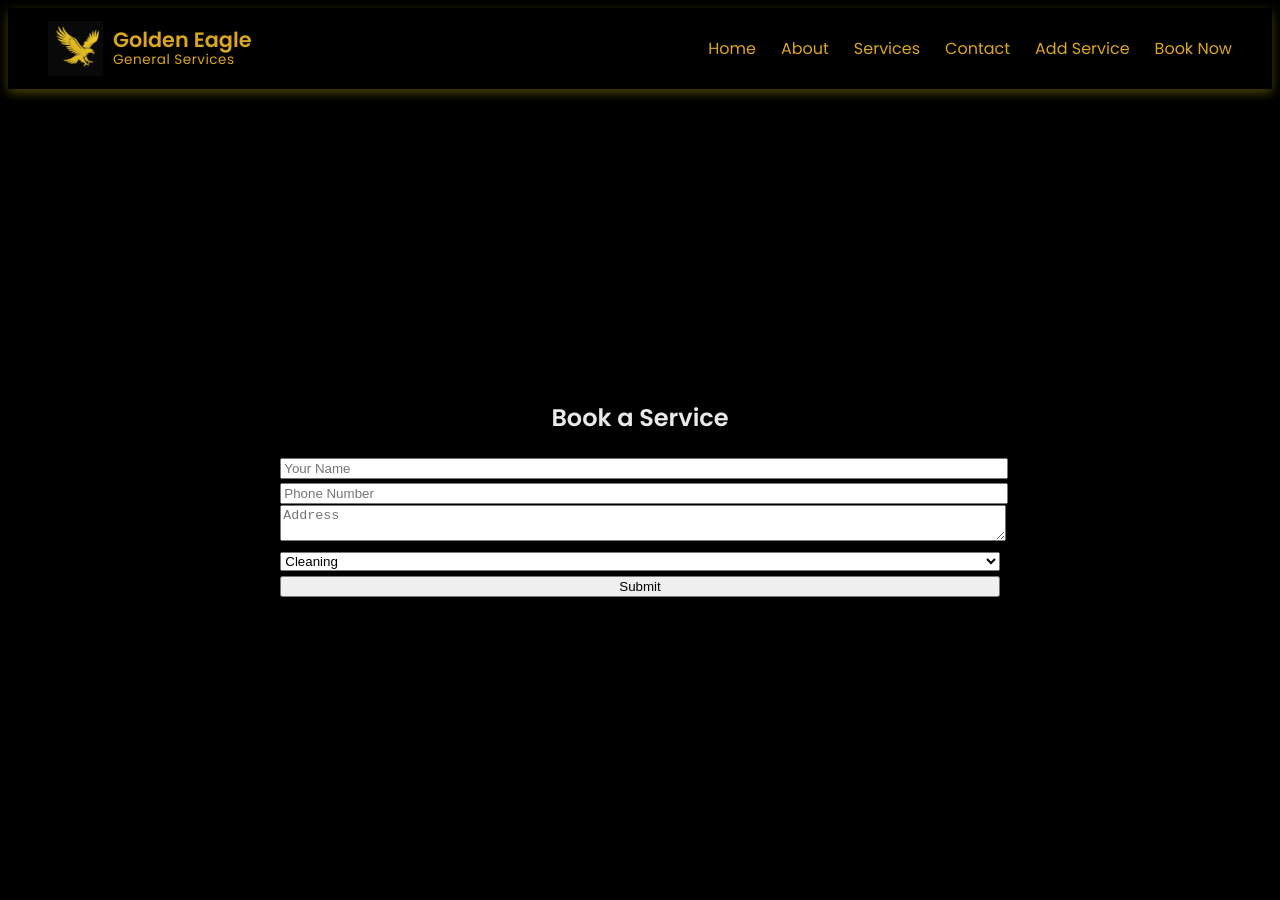
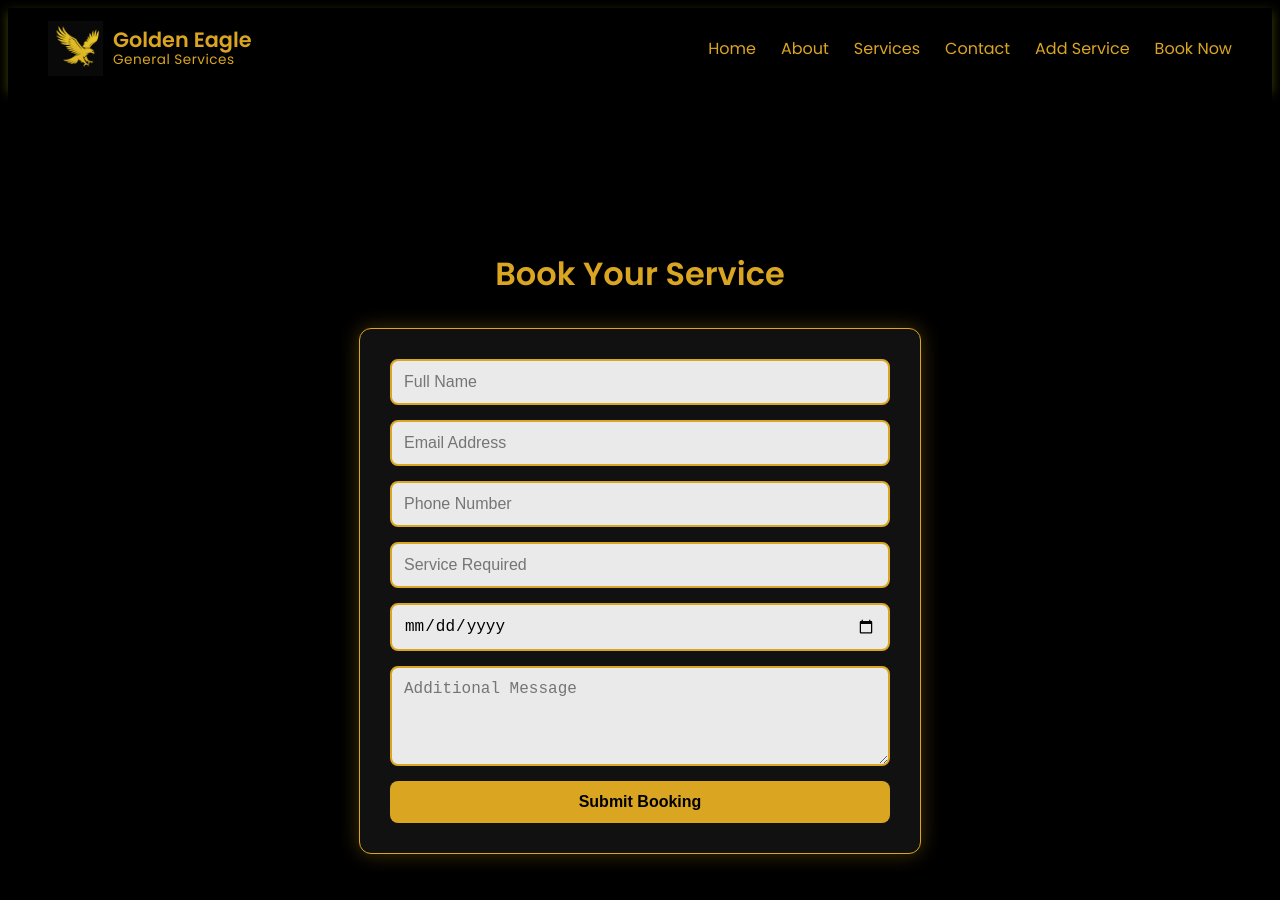
Before and after one commit to Ksharini780/Golden-Eagle, a React (Vite) app in the folder frontend/: page /book in a window 1280 px wide. Shown: the top 900 px of the page. Built offline with nearby package versions, Linux system fonts and the light colour scheme.

Commit message:
booknow added

```diff
--- /dev/null
+++ b/frontend/src/pages/BookNow.css
@@ -0,0 +1,66 @@
+.book-container {
+  min-height: 100vh;
+  background-color: #000; /* Black background */
+  display: flex;
+  flex-direction: column;
+  align-items: center;
+  justify-content: center;
+  color: #eaeaea;
+  padding: 50px 20px;
+}
+
+.book-title {
+  color: goldenrod;
+  font-size: 2rem;
+  margin-bottom: 30px;
+  font-weight: bold;
+  text-align: center;
+}
+
+.book-form {
+  background-color: #111;
+  border: 1px solid goldenrod;
+  border-radius: 12px;
+  padding: 30px;
+  width: 100%;
+  max-width: 500px;
+  display: flex;
+  flex-direction: column;
+  gap: 15px;
+  box-shadow: 0 0 20px rgba(218, 165, 32, 0.3);
+}
+
+.book-form input,
+.book-form textarea {
+  border: 2px solid goldenrod;
+  border-radius: 8px;
+  padding: 12px;
+  font-size: 1rem;
+  background-color: #eaeaea;
+  color: #000;
+  outline: none;
+  transition: all 0.3s ease;
+}
+
+.book-form input:focus,
+.book-form textarea:focus {
+  box-shadow: 0 0 10px goldenrod;
+  background-color: #fff9e6;
+}
+
+.book-form button {
+  background-color: goldenrod;
+  color: #000;
+  border: none;
+  border-radius: 8px;
+  padding: 12px;
+  font-weight: 600;
+  font-size: 1rem;
+  cursor: pointer;
+  transition: all 0.3s ease;
+}
+
+.book-form button:hover {
+  background-color: #e0b84c;
+  transform: translateY(-2px);
+}
--- a/frontend/src/pages/BookNow.jsx
+++ b/frontend/src/pages/BookNow.jsx
@@ -1,35 +1,42 @@
-import { useState } from "react";
+import React, { useState } from "react";
+import "./BookNow.css";
 
 function BookNow() {
   const [formData, setFormData] = useState({
     name: "",
+    email: "",
     phone: "",
-    address: "",
-    service: "Cleaning",
+    service: "",
+    date: "",
+    message: "",
   });
 
   const handleChange = (e) => {
     setFormData({ ...formData, [e.target.name]: e.target.value });
   };
 
-  const handleSubmit = async (e) => {
+  const handleSubmit = (e) => {
     e.preventDefault();
-    alert("Your booking request has been sent to the owner!");
-    // Later you’ll integrate backend + email sending
+    alert("Booking request submitted successfully!");
   };
 
   return (
-    <div className="flex flex-col items-center justify-center min-h-screen bg-black text-white">
-      <h2 className="text-3xl font-bold mb-6">Book a Service</h2>
-      <form
-        onSubmit={handleSubmit}
-        className="bg-gray-900 p-6 rounded-lg shadow-lg w-96 space-y-4"
-      >
+    <div className="book-container">
+      <h2 className="book-title">Book Your Service</h2>
+      <form className="book-form" onSubmit={handleSubmit}>
         <input
           type="text"
           name="name"
-          placeholder="Your Name"
-          className="w-full p-2 rounded bg-gray-800 text-white"
+          placeholder="Full Name"
+          value={formData.name}
+          onChange={handleChange}
+          required
+        />
+        <input
+          type="email"
+          name="email"
+          placeholder="Email Address"
+          value={formData.email}
           onChange={handleChange}
           required
         />
@@ -37,33 +44,34 @@ function BookNow() {
           type="tel"
           name="phone"
           placeholder="Phone Number"
-          className="w-full p-2 rounded bg-gray-800 text-white"
+          value={formData.phone}
+          onChange={handleChange}
+          required
+        />
+        <input
+          type="text"
+          name="service"
+          placeholder="Service Required"
+          value={formData.service}
+          onChange={handleChange}
+          required
+        />
+        <input
+          type="date"
+          name="date"
+          value={formData.date}
           onChange={handleChange}
           required
         />
         <textarea
-          name="address"
-          placeholder="Address"
-          className="w-full p-2 rounded bg-gray-800 text-white"
+          name="message"
+          placeholder="Additional Message"
+          value={formData.message}
           onChange={handleChange}
-          required
+          rows="4"
         ></textarea>
-        <select
-          name="service"
-          className="w-full p-2 rounded bg-gray-800 text-white"
-          onChange={handleChange}
-        >
-          <option>Cleaning</option>
-          <option>Maintenance</option>
-          <option>Pest Control</option>
-          <option>Electrical Work</option>
-        </select>
-        <button
-          type="submit"
-          className="w-full bg-yellow-500 hover:bg-yellow-600 text-black font-semibold py-2 rounded"
-        >
-          Submit
-        </button>
+
+        <button type="submit">Submit Booking</button>
       </form>
     </div>
   );
```
